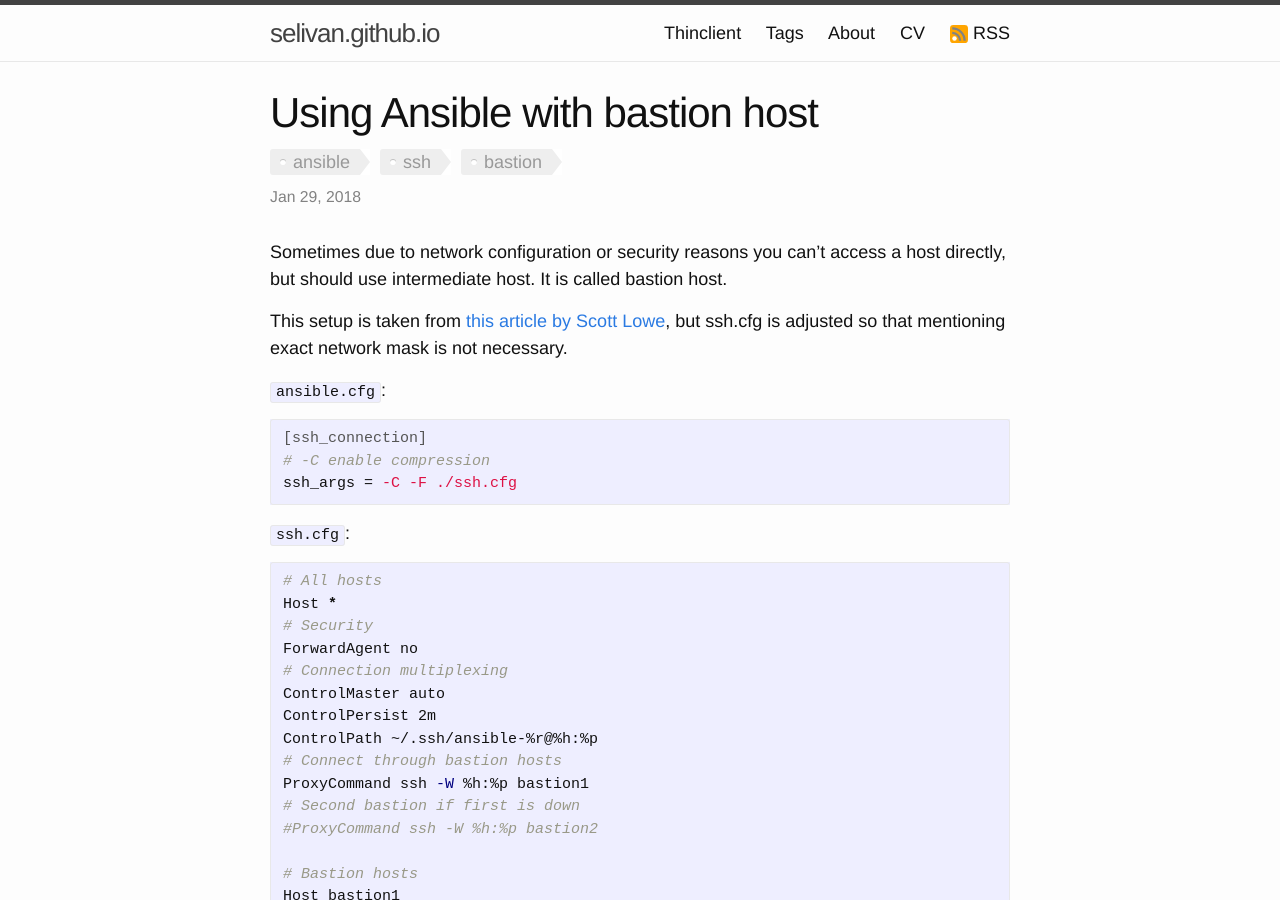
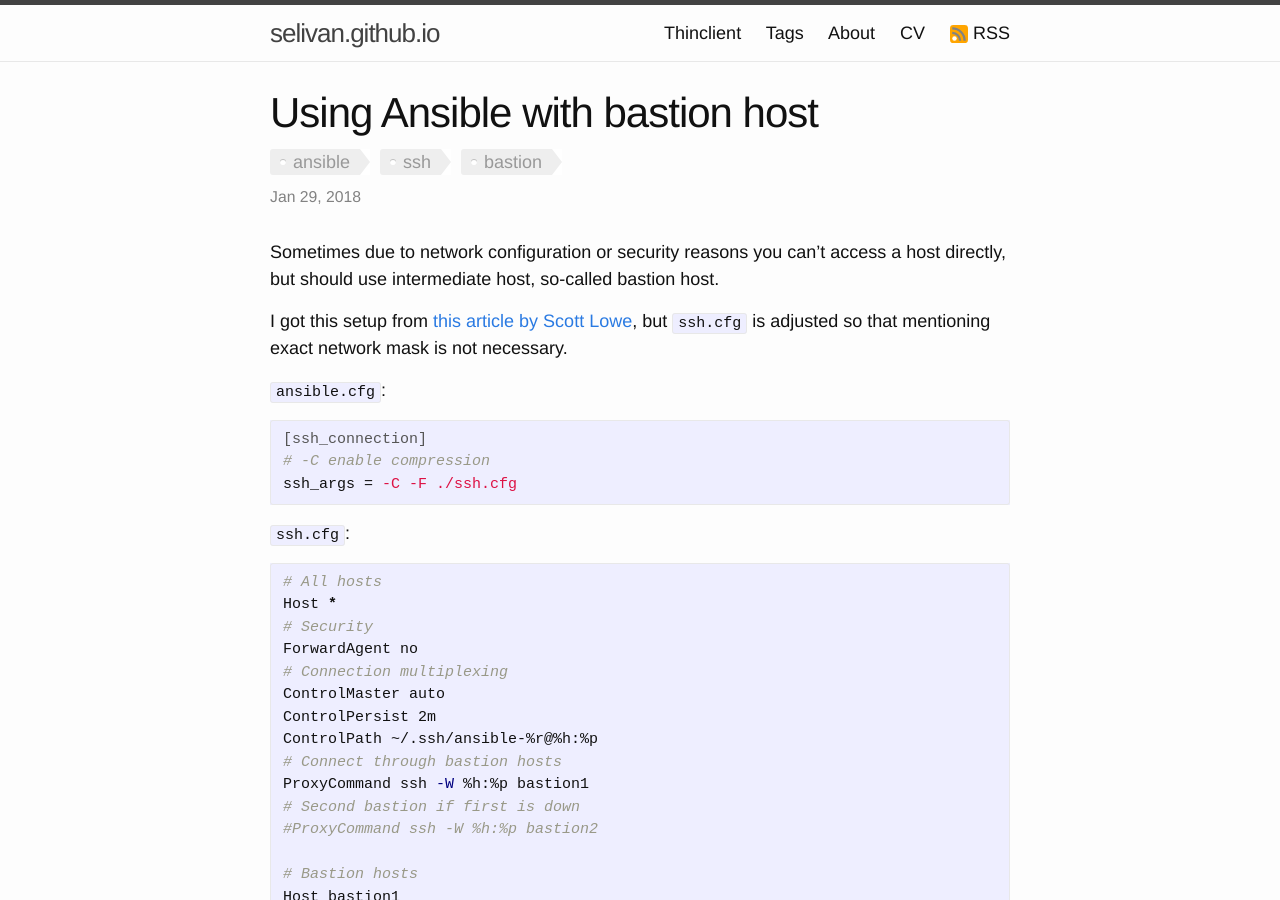
Before and after one commit to selivan/selivan.github.io, a Jekyll site: the page built from _posts/2018-01-29-ansible-ssh-bastion-host.md, in a window 1280 px wide and 900 px high. Built offline with Jekyll 4.4.1, drawn with Linux system fonts in a browser that asks for light colours; comment, search, counter and statistics services are not loaded.

Commit message:
update post

```diff
--- a/_posts/2018-01-29-ansible-ssh-bastion-host.md
+++ b/_posts/2018-01-29-ansible-ssh-bastion-host.md
@@ -4,9 +4,9 @@ title:  "Using Ansible with bastion host"
 tags: [ansible,ssh,bastion]
 ---
 
-Sometimes due to network configuration or security reasons you can't access a host directly, but should use intermediate host. It is called bastion host.
+Sometimes due to network configuration or security reasons you can't access a host directly, but should use intermediate host, so-called bastion host.
 
-This setup is taken from [this article by Scott Lowe](https://blog.scottlowe.org/2015/12/24/running-ansible-through-ssh-bastion-host/), but ssh.cfg is adjusted so that mentioning exact network mask is not necessary.
+I got this setup from [this article by Scott Lowe](https://blog.scottlowe.org/2015/12/24/running-ansible-through-ssh-bastion-host/), but `ssh.cfg` is adjusted so that mentioning exact network mask is not necessary.
 
 `ansible.cfg`:
 
```
